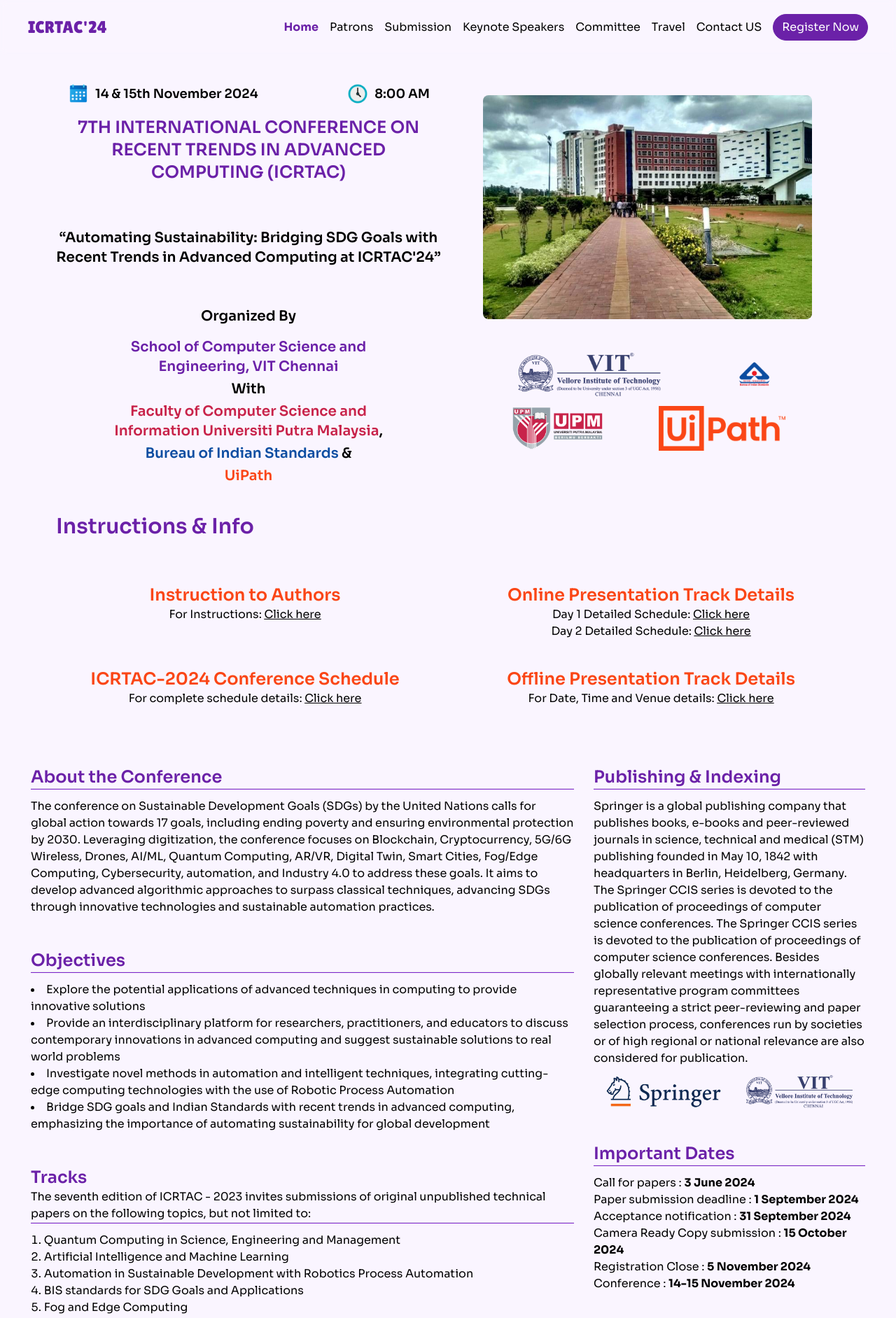
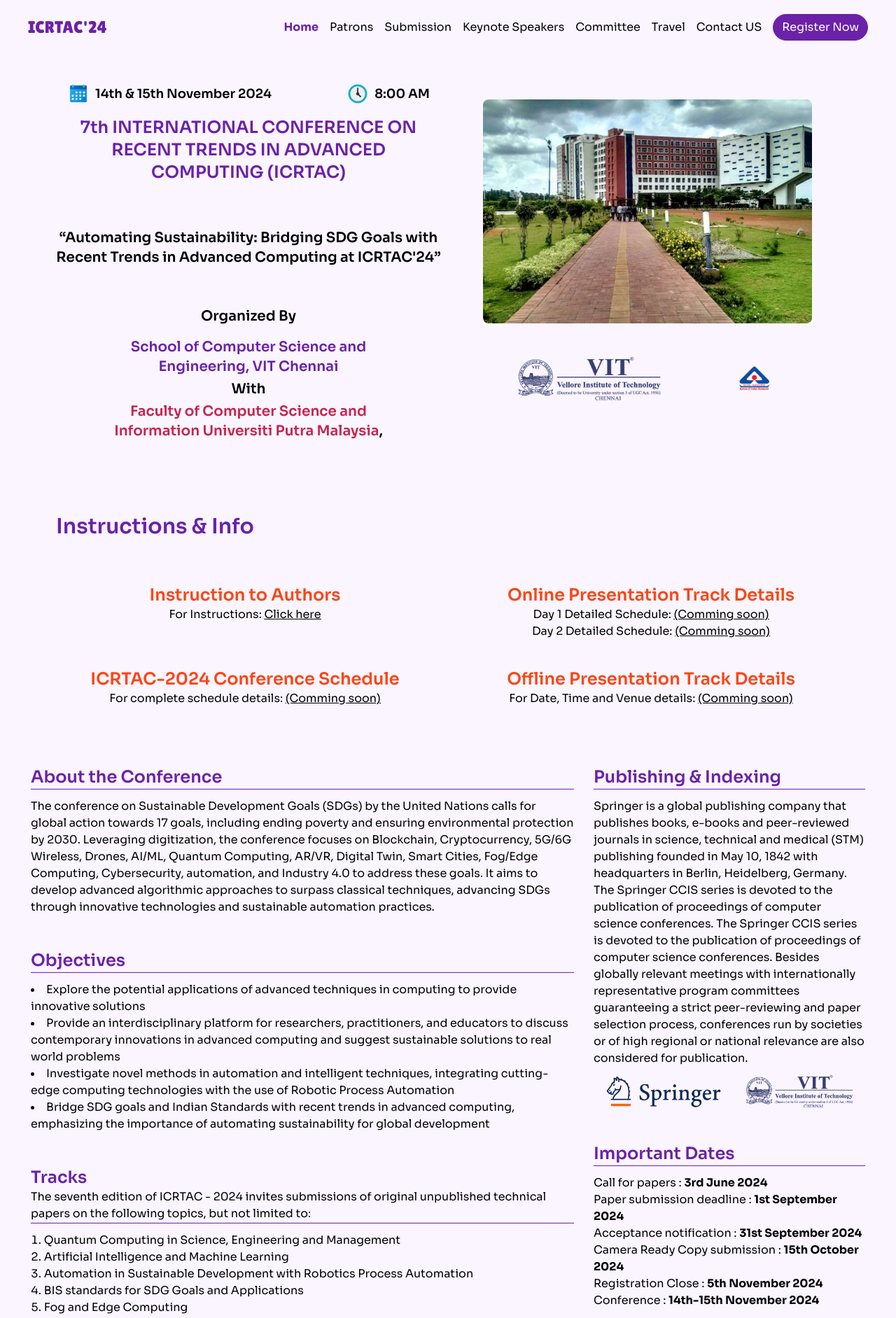
Before and after one commit to aswin-codes/IRCTAC-24, a React (Vite) app: page / in a window 1280 px wide. Shown: the top 1883 px of the page at 70% size. Built offline with nearby package versions, Linux system fonts and the light colour scheme.

Commit message:
feat: submission section added

```diff
--- a/src/App.jsx
+++ b/src/App.jsx
@@ -6,6 +6,7 @@
 import Footer from './components/Footer';
 import Patrons from './components/Patrons';
 import RegistrationFeeTable from './components/Register';
+import Submission from './components/Submission';
 
 function App() {
     return (
@@ -18,7 +19,8 @@
                     <About />
                 </section>
                 <Patrons />
-                <RegistrationFeeTable/>
+                <RegistrationFeeTable />
+                <Submission />
                 <Footer />
             </div>
 
--- a/src/components/About.jsx
+++ b/src/components/About.jsx
@@ -45,7 +45,7 @@
                 </div>
                 <div className='p-1 mt-10 tracks-content'>
                     <h1 className='text-xl sm:text-2xl font-semibold text-purple-800'>Tracks</h1>
-                    <p className='text-base'>The seventh edition of ICRTAC - 2023 invites submissions of original unpublished technical papers on the following topics, but not limited to:</p>
+                    <p className='text-base'>The seventh edition of ICRTAC - 2024 invites submissions of original unpublished technical papers on the following topics, but not limited to:</p>
                     <hr className='h-[2px] bg-purple-700' />
                     <ol className='list-decimal list-inside mt-3'>
                         <li>Quantum Computing in Science, Engineering and Management</li>
@@ -88,19 +88,19 @@
                     <h1 className='text-xl sm:text-2xl font-semibold text-purple-800'>Important Dates</h1>
                     <hr className='h-[2px] bg-purple-700' />
                     <ul className='mt-3'>
-                        <li><p>Call for papers : <span className='font-bold'>3 June 2024</span></p></li>
-                        <li><p>Paper submission deadline : <span className='font-bold'>1 September 2024</span></p></li>
-                        <li><p>Acceptance notification : <span className='font-bold'>31 September 2024</span></p></li>
-                        <li><p>Camera Ready Copy submission : <span className='font-bold'>15 October 2024</span></p></li>
-                        <li><p>Registration Close : <span className='font-bold'>5 November 2024</span></p></li>
-                        <li><p>Conference : <span className='font-bold'>14-15 November 2024</span></p></li>
+                        <li><p>Call for papers : <span className='font-bold'>3rd June 2024</span></p></li>
+                        <li><p>Paper submission deadline : <span className='font-bold'>1st September 2024</span></p></li>
+                        <li><p>Acceptance notification : <span className='font-bold'>31st September 2024</span></p></li>
+                        <li><p>Camera Ready Copy submission : <span className='font-bold'>15th October 2024</span></p></li>
+                        <li><p>Registration Close : <span className='font-bold'>5th November 2024</span></p></li>
+                        <li><p>Conference : <span className='font-bold'>14th-15th November 2024</span></p></li>
                     </ul>
                 </div>
                 <div className='p-1 mt-10 brochure-content'>
                     <h1 className='text-xl sm:text-2xl font-semibold text-purple-800'>Brochure</h1>
                     <hr className='h-[2px] bg-purple-700' />
                     <div className='flex justify-center'>
-                        <button className='px-10 py-3 text-xl rounded-md my-3 bg-purple-800 border border-purple-800 font-semibold text-white hover:bg-purple-50 hover:text-purple-800 duration-200 transition-all ease-in-out'>Download Now</button>
+                        <button className='px-10 py-3 text-xl rounded-md my-3 bg-purple-800 border border-purple-800 font-semibold text-white hover:bg-purple-50 hover:text-purple-800 duration-200 transition-all ease-in-out'>( Coming soon )</button>
                     </div>
                 </div>
             </div>
--- a/src/components/Footer.jsx
+++ b/src/components/Footer.jsx
@@ -3,7 +3,7 @@
 const Footer = () => {
   return (
     <div className='w-full  bg-purple-800 py-5'>
-        <p className='opacity-70 text-xs text-white text-center'>Copyright © 2023 All rights reserved | VIT Chennai</p>
+        <p className='opacity-70 text-xs text-white text-center'>Copyright © 2024 All rights reserved | VIT Chennai</p>
     </div>
   )
 }
--- a/src/components/Home.jsx
+++ b/src/components/Home.jsx
@@ -31,12 +31,12 @@
 
     return (
         <div className=''>
-            <div className='px-6 sm:px-10 lg:px-20 py-10 sm:py-0 flex flex-wrap gap-5 w-full max-w-[1440px] mx-auto'>
+            <div className='px-6 sm:px-10 lg:px-20 py-10 sm:py-0 flex flex-wrap gap-5 w-full max-w-[1440px] mx-auto mb-16'>
                 <div className='flex-1 flex-col flex justify-center min-w-full sm:min-w-[450px] mt-10'>
                     <div className='flex flex-row items-center justify-between px-4'>
                         <div className='flex gap-2 items-center calendar'>
                             <img className='w-6 h-6 sm:w-8 sm:h-8' src={Cal} alt='calendar' />
-                            <p className='text-xs sm:text-lg font-semibold'>14 & 15th November 2024</p>
+                            <p className='text-xs sm:text-lg font-semibold'>14th & 15th November 2024</p>
                         </div>
                         <div className='flex gap-2 items-center clock'>
                             <img className='w-6 h-6 sm:w-8 sm:h-8' src={Clo} alt='clock' />
@@ -45,7 +45,7 @@
                     </div>
                     <div className='mt-4 mx-auto sm:px-4 title'>
                         <p className='text-lg sm:text-2xl text-center text-purple-800 font-semibold'>
-                            7TH INTERNATIONAL CONFERENCE ON RECENT TRENDS IN ADVANCED COMPUTING (ICRTAC)
+                            7th INTERNATIONAL CONFERENCE ON RECENT TRENDS IN ADVANCED COMPUTING (ICRTAC)
                         </p>
                     </div>
                     <div className='mt-8 sm:mt-16 subtitle'>
@@ -64,10 +64,10 @@
                         <p className='text-mred mt-1'>
                             Faculty of Computer Science and Information Universiti Putra Malaysia<span className='text-black'>,</span>
                         </p>
-                        <p className='text-mblue mt-1'>
+                        {/* <p className='text-mblue mt-1'>
                             Bureau of Indian Standards<span className='text-black'> & </span>
                         </p>
-                        <p className='text-morange mt-1'>UiPath</p>
+                        <p className='text-morange mt-1'>UiPath</p> */}
                     </div>
                 </div>
                 <div className="flex-1 flex-col flex justify-center min-w-full sm:min-w-96 sm:mt-0 mt-10">
@@ -78,10 +78,10 @@
                         <img src={VITL} alt='VIT Logo' className='object-contain h-10 sm:h-16' />
                         <img src={BIS} alt='BIS Logo' className='object-contain h-10 sm:h-16' />
                     </div>
-                    <div className='flex justify-around px-10 mt-3 items-center logos-row-2'>
+                    {/* <div className='flex justify-around px-10 mt-3 items-center logos-row-2'>
                         <img src={UPM} alt='UPM Logo' className='object-contain h-10 sm:h-16' />
                         <img src={UI} alt='UIpath Logo' className='object-contain h-10 sm:h-16' />
-                    </div>
+                    </div> */}
                 </div>
             </div>
         </div>
--- a/src/components/Info.jsx
+++ b/src/components/Info.jsx
@@ -25,16 +25,16 @@
         </div>
         <div className='flex flex-col items-center text-center info-item'>
           <h1 className='text-morange text-lg sm:text-2xl font-semibold'>Online Presentation Track Details</h1>
-          <p>Day 1 Detailed Schedule: <span className='underline cursor-pointer'><a href='#'>Click here</a></span></p>
-          <p>Day 2 Detailed Schedule: <span className='underline cursor-pointer'><a href='#'>Click here</a></span></p>
+          <p>Day 1 Detailed Schedule: <span className='underline cursor-pointer'><a href='#'>(Comming soon)</a></span></p>
+          <p>Day 2 Detailed Schedule: <span className='underline cursor-pointer'><a href='#'>(Comming soon)</a></span></p>
         </div>
         <div className='flex flex-col items-center text-center info-item'>
           <h1 className='text-morange text-lg sm:text-2xl font-semibold'>ICRTAC-2024 Conference Schedule</h1>
-          <p>For complete schedule details: <span className='underline cursor-pointer'><a href='#'>Click here</a></span></p>
+          <p>For complete schedule details: <span className='underline cursor-pointer'><a href='#'>(Comming soon)</a></span></p>
         </div>
         <div className='flex flex-col items-center text-center info-item'>
           <h1 className='text-morange text-lg sm:text-2xl font-semibold'>Offline Presentation Track Details</h1>
-          <p>For Date, Time and Venue details: <span className='underline cursor-pointer'><a href='#'>Click here</a></span></p>
+          <p>For Date, Time and Venue details: <span className='underline cursor-pointer'><a href='#'>(Comming soon)</a></span></p>
         </div>
       </div>
     </div>
--- a/src/components/Navbar.jsx
+++ b/src/components/Navbar.jsx
@@ -16,8 +16,10 @@
             sections.forEach((section) => {
                 const sectionElement = document.getElementById(section);
                 if (sectionElement) {
+
                     const rect = sectionElement.getBoundingClientRect();
-                    if (rect.top <= navbarRef.current.offsetHeight) {
+                    if (rect.top <= navbarRef.current.offsetHeight & rect.bottom >= 0) {
+                        console.log(section)
                         currentSection = section;
                     }
                 }
--- a/src/components/Patrons.jsx
+++ b/src/components/Patrons.jsx
@@ -25,9 +25,9 @@
     { id: 8, name: "Dr. Thyagarajan T", title: "Pro-Vice Chancellor, VIT", image: I8 },
     { id: 9, name: "Dr. P.K.Manoharan", title: "Additional Registrar, VIT", image: I9 },
     { id: 10, name: "Dr. S.P. Thyagarajan", title: "Distinguished Professor & Advisor to Chancellor, VIT", image: I10 },
-    { id: 11, name: "Dr. Vaidehi Vijayakumar", title: "Professor of Eminence, VIT", image: I11 },
-    { id: 12, name: "Dr. Kalyani A", title: "Advisor, VIT", image: I12 },
-    { id: 13, name: "Mr. Natesan Subramanian", title: "Advisor, VIT", image: I13 },
+    // { id: 11, name: "Dr. Vaidehi Vijayakumar", title: "Professor of Eminence, VIT", image: I11 },
+    // { id: 12, name: "Dr. Kalyani A", title: "Advisor, VIT", image: I12 },
+    // { id: 13, name: "Mr. Natesan Subramanian", title: "Advisor, VIT", image: I13 },
 ];
 
 const Patrons = () => {
--- a/src/components/Register.jsx
+++ b/src/components/Register.jsx
@@ -13,7 +13,8 @@
     }, []);
 
     return (
-        <div className="max-w-4xl mx-auto my-20 px-4">
+        <section id='register'>
+            <div className="max-w-4xl mx-auto py-20 px-4">
                 <h2 className="reveal text-3xl font-bold text-center text-purple-800 mb-8">Registration Fee</h2>
                 <div className="overflow-x-auto">
                     <table className="reveal min-w-full bg-white border border-gray-200">
@@ -66,9 +67,9 @@
                 </p>
                 <div className="reveal mt-8 text-center">
                     <h3 className="text-xl font-bold text-purple-800">Payment Link</h3>
-                <p className="mt-2">For Payment (After Acceptance of Article): <a href="#" className="text-blue-600 underline">Click Here</a></p>
+                    <p className="mt-2">For Payment (After Acceptance of Article): <a href="#" className="text-blue-600 underline">(Coming soon)</a></p>
                 </div>
-        </div>
+            </div></section>
     );
 }
 
--- /dev/null
+++ b/src/components/Submission.jsx
@@ -0,0 +1,107 @@
+import React from 'react'
+
+const Submission = () => {
+    return (
+        <section id="submission"
+            class="flex justify-center items-center px-16 py-20  bg-purple-100 max-md:px-5"
+        >
+            <div
+                class="flex flex-col  w-full max-w-[1233px] max-md:mt-10 max-md:max-w-full"
+            >
+                <div
+                    class="flex gap-5 justify-between self-end max-w-full text-center w-[1106px] max-md:flex-wrap"
+                >
+                    <div class="flex flex-col">
+                        <div class="self-center font-bold text-3xl text-purple-800">
+                            Manuscript Submission
+                        </div>
+                        <div class="mt-5 text-xl text-black underline">
+                            <span class="">For manuscript submission: </span>
+                            <span class="underline">(coming soon)</span>
+                        </div>
+                    </div>
+                    <div class="flex flex-col max-md:max-w-full">
+                        <div class="self-center text-3xl text-purple-800 font-bold">
+                            Manuscript Template
+                        </div>
+                        <div class="mt-5 text-xl text-black underline max-md:max-w-full">
+                            <span class="">To download manuscript template: </span>
+                            <span class="underline">(coming soon)</span>
+                        </div>
+                    </div>
+                </div>
+                <div
+                    class="self-start mt-32 ml-2.5 text-3xl text-center font-bold text-purple-800 max-md:mt-10 max-md:max-w-full"
+                >
+                    ICRTAC-2023 Conference Paper Submission Guidelines
+                </div>
+                <div class="mt-10 text-2xl  font-bold text-purple-800 max-md:max-w-full">
+                    Submission Requirements
+                </div>
+                <div class="mt-4 text-lg text-black max-md:max-w-full">
+                    All submitted papers must be original and exclusive to ICRTAC-2023.
+                    Simultaneous submissions to other journals or conferences are strictly
+                    prohibited. To maintain the integrity of the conference, we expect all
+                    papers to be based on unpublished original work. By submitting a paper, at
+                    least one of the authors must be committed to registering and presenting
+                    the paper at the conference.
+                </div>
+                <div class="mt-10 text-2xl font-bold text-purple-800 max-md:max-w-full">
+                    Important Dates
+                </div>
+                <div class="mt-5 text-lg text-black max-md:max-w-full">
+                    It is important to adhere to the provided deadlines. The deadlines for
+                    draft paper submission, notification of acceptance, camera-ready paper
+                    submission, and early registration can be found in the Important Dates
+                    section of the conference website. Keeping track of these dates will help
+                    ensure a smooth review process and successful participation.
+                </div>
+                <div class="mt-10 text-2xl font-bold text-purple-800 max-md:max-w-full">
+                    Contact Information
+                </div>
+                <div class="mt-6 text-lg text-black max-md:max-w-full">
+                    If you encounter any challenges during the submission process, our team is
+                    here to assist you. Please feel free to reach out to us via email
+                    at chennai.icrtac@vit.ac.in. We are dedicated to providing timely support
+                    and resolving any issues you may face.
+                </div>
+                <div class="mt-10 text-2xl font-bold text-purple-800 max-md:max-w-full">
+                    Peer Review and Plagiarism Check
+                </div>
+                <div class="mt-5 text-lg text-black max-md:max-w-full">
+                    Quality and originality are paramount to us. Each submitted paper will
+                    undergo a thorough peer review by a minimum of three independent referees
+                    who are experts in the field. Additionally, all papers will undergo a
+                    comprehensive plagiarism check to ensure their authenticity and adherence
+                    to ethical standards.
+                </div>
+                <div class="mt-10 text-2xl font-bold text-purple-800 max-md:max-w-full">
+                    Accepted Papers
+                </div>
+                <div class="mt-5 text-lg text-black max-md:max-w-full">
+                    Upon acceptance, authors will be required to complete and sign a copyright
+                    form. Furthermore, presenting the accepted paper at the conference is
+                    mandatory. This practice fosters an environment of knowledge sharing and
+                    scholarly interaction. To maintain the academic integrity of the
+                    conference, we employ standard plagiarism detection tools to scrutinize
+                    all submissions. Any instance of plagiarism will result in rejection,
+                    regardless of the stage of review.
+                    <br />
+                </div>
+                <div class="mt-16 text-2xl font-bold text-purple-800 max-md:mt-10 max-md:max-w-full">
+                    Manuscript Guidelines
+                </div>
+                <div class="mt-5 text-lg text-black max-md:max-w-full">
+                    Submitted manuscripts should encompass a comprehensive and coherent body
+                    of work, presented in well-formatted English. Each manuscript should span
+                    a complete 6 pages, offering adequate space to delve into the details of
+                    the research. All submissions are to be made electronically through the
+                    designated platform, ensuring efficient processing and review.
+                </div>
+            </div>
+        </section>
+
+    )
+}
+
+export default Submission
```
Also changed, not shown: src/components/Speakers.jsx (added, +9 -0 lines). Lines whose indentation alone changed are shown as unchanged.
